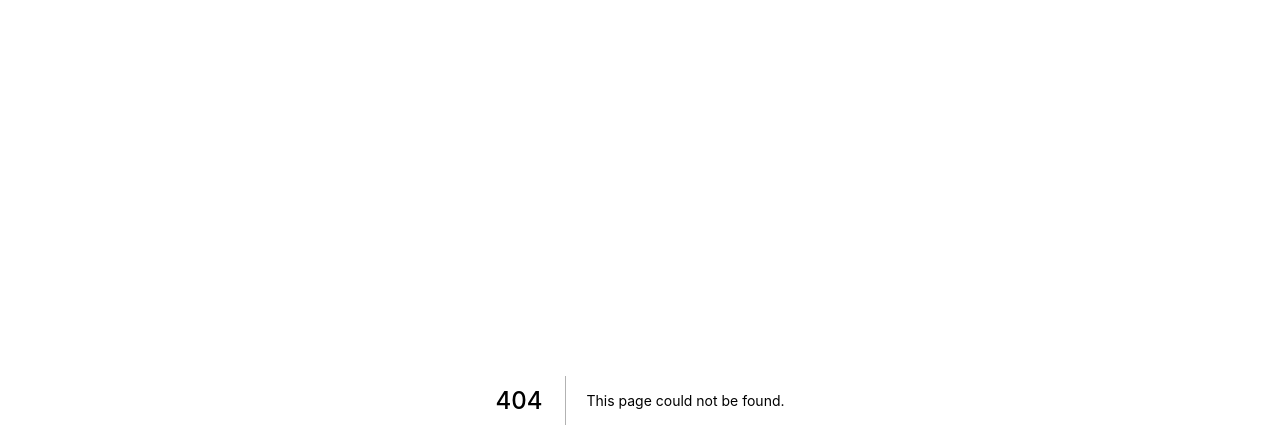
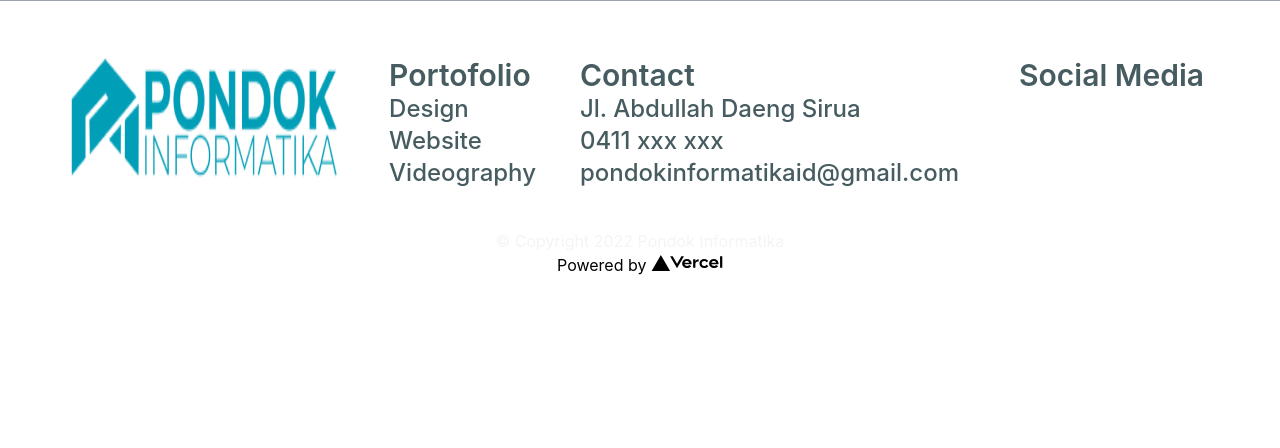
Before and after one commit to kreindo/portonext, a Next.js app: page /components/Footer in a window 1280 px wide. Before the commit this address had no page. Shown: the top 448 px of the page. Built offline with nearby package versions, Linux system fonts and the light colour scheme.

Commit message:
added and fixed footer

```diff
--- /dev/null
+++ b/pages/components/Footer.jsx
@@ -0,0 +1,81 @@
+import Image from 'next/image';
+import { useState, useEffect } from 'react';
+import Logo from '../../public/assets/images/logo1.png';
+import Link from 'next/link';
+
+const Footer = () => {
+  const handleClick = () => {
+    console.log('clicked!');
+  };
+  return (
+    <div className="flex flex-col px-14 py-14 border-t border-t-gray-400">
+      <div className="flex justify-between">
+        <Link href="/">
+          <Image
+            src={Logo}
+            alt="Logo"
+            className="hover:cursor-pointer"
+            onClick={handleClick}
+            z
+          />
+        </Link>
+        <div className="flex">
+          <div className="mx-1">
+            <h1 className="text-biru-pondok text-3xl font-semibold">
+              Portofolio
+            </h1>
+            <ul>
+              <li className="text-biru-pondok text-2xl font-medium">
+                <Link href={'/design'}>
+                  <a>Design</a>
+                </Link>
+              </li>
+              <li className="text-biru-pondok text-2xl font-medium">
+                <Link href={'/website'}>Website</Link>
+              </li>
+              <li className="text-biru-pondok text-2xl font-medium">
+                <Link href={'/'}>Videography</Link>
+              </li>
+            </ul>
+          </div>
+          <div className="mx-10">
+            <h1 className="text-biru-pondok text-3xl font-semibold">Contact</h1>
+            <ul>
+              <li className="text-biru-pondok text-2xl font-medium">
+                Jl. Abdullah Daeng Sirua
+              </li>
+              <li className="text-biru-pondok text-2xl font-medium">
+                0411 xxx xxx
+              </li>
+              <li className="text-biru-pondok text-2xl font-medium">
+                pondokinformatikaid@gmail.com
+              </li>
+            </ul>
+          </div>
+          <div className="mx-5">
+            <h1 className="text-biru-pondok text-3xl font-semibold">
+              Social Media
+            </h1>
+          </div>
+        </div>
+      </div>
+      <div className="my-10 flex justify-center flex-col items-center">
+        <p className="text-gray-100 font-normal text-base">
+          © Copyright 2022 Pondok Informatika
+        </p>
+        <a
+          href="https://vercel.com?utm_source=create-next-app&utm_medium=default-template&utm_campaign=create-next-app"
+          target="_blank"
+          rel="noopener noreferrer"
+        >
+          Powered by{' '}
+          <span>
+            <Image src="/vercel.svg" alt="Vercel Logo" width={72} height={16} />
+          </span>
+        </a>
+      </div>
+    </div>
+  );
+};
+
+export default Footer;
--- a/pages/design.js
+++ b/pages/design.js
@@ -1,5 +1,5 @@
-import Head from 'next/head';
-import Header from './components/Header';
+import Head from 'next/head';import Header from './components/Header';
+import Footer from './components/Footer';
 
 export default function Design() {
   return (
@@ -13,6 +13,7 @@ export default function Design() {
         <Header />
         <div className="flex justify-center">this is design page</div>
       </main>
+      <Footer />
     </div>
   );
 }
--- a/pages/index.js
+++ b/pages/index.js
@@ -1,5 +1,7 @@
 import Head from 'next/head';
+import Image from 'next/image';
 import Header from './components/Header';
+import Footer from './components/Footer';
 
 export default function Home() {
   return (
@@ -14,20 +16,7 @@ export default function Home() {
         <Header />
         <div></div>
       </main>
-      <footer className="flex justify-center">footer here</footer>
-
-      {/* <footer className={styles.footer}>
-        <a
-          href="https://vercel.com?utm_source=create-next-app&utm_medium=default-template&utm_campaign=create-next-app"
-          target="_blank"
-          rel="noopener noreferrer"
-        >
-          Powered by{' '}
-          <span className={styles.logo}>
-            <Image src="/vercel.svg" alt="Vercel Logo" width={72} height={16} />
-          </span>
-        </a>
-      </footer> */}
+      <Footer />
     </div>
   );
 }
--- a/pages/profile.js
+++ b/pages/profile.js
@@ -1,5 +1,6 @@
 import Head from 'next/head';
 import Header from './components/Header';
+import Footer from './components/Footer';
 
 export default function Profile() {
   return (
@@ -13,6 +14,8 @@ export default function Profile() {
         <Header />
         <div className="flex justify-center">this is profile page</div>
       </main>
+      <Footer />
+
     </div>
   );
 }
--- a/pages/website.js
+++ b/pages/website.js
@@ -1,4 +1,6 @@
-import Head from 'next/head';import Header from './components/Header';
+import Head from 'next/head';
+import Header from './components/Header';
+import Footer from './components/Footer';
 
 export default function Website() {
   return (
@@ -12,6 +14,7 @@ export default function Website() {
         <Header />
         <div className="flex justify-center">this is website page</div>
       </main>
+      <Footer />
     </div>
   );
 }
--- a/tailwind.config.js
+++ b/tailwind.config.js
@@ -5,7 +5,11 @@ module.exports = {
     './components/**/*.{js,ts,jsx,tsx}',
   ],
   theme: {
-    extend: {},
+    extend: {
+      colors: {
+        'biru-pondok': '#465C60',
+      },
+    },
   },
   plugins: [],
 };
```
Also changed, not shown: styles/Home.module.css (deleted, +0 -116 lines), pages/components/Showcase.jsx (added).
